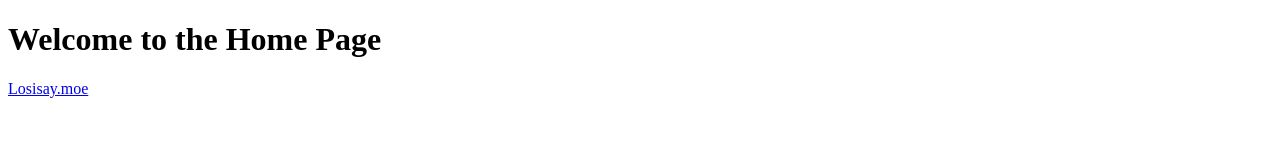
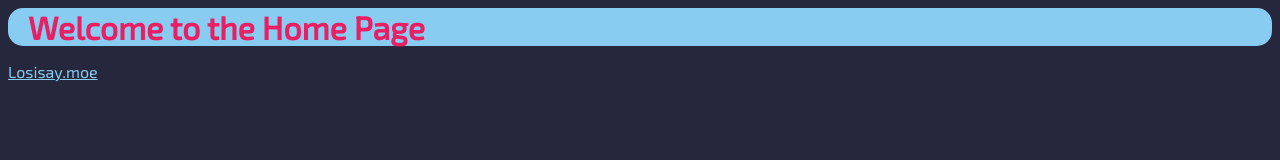
Before and after one commit to ShiinaManatsu/HomePage, a plain HTML site: page index.html in a window 1280 px wide. Drawn offline with Linux system fonts and the light colour scheme.

Commit message:
Update index.html

```diff
--- a/index.html
+++ b/index.html
@@ -4,7 +4,7 @@
     <meta charset="UTF-8">
     <meta name="viewport" content="width=device-width, initial-scale=1.0">
     <meta http-equiv="X-UA-Compatible" content="ie=edge">
-    <link href=".\mile-stone-one\Assets\Css\style.css" rel="stylesheet" type="text/css"/>
+    <link href=".\HomePage\Assets\Css\style.css" rel="stylesheet" type="text/css"/>
     <title>Home</title>
 </head>
 <body>
```
